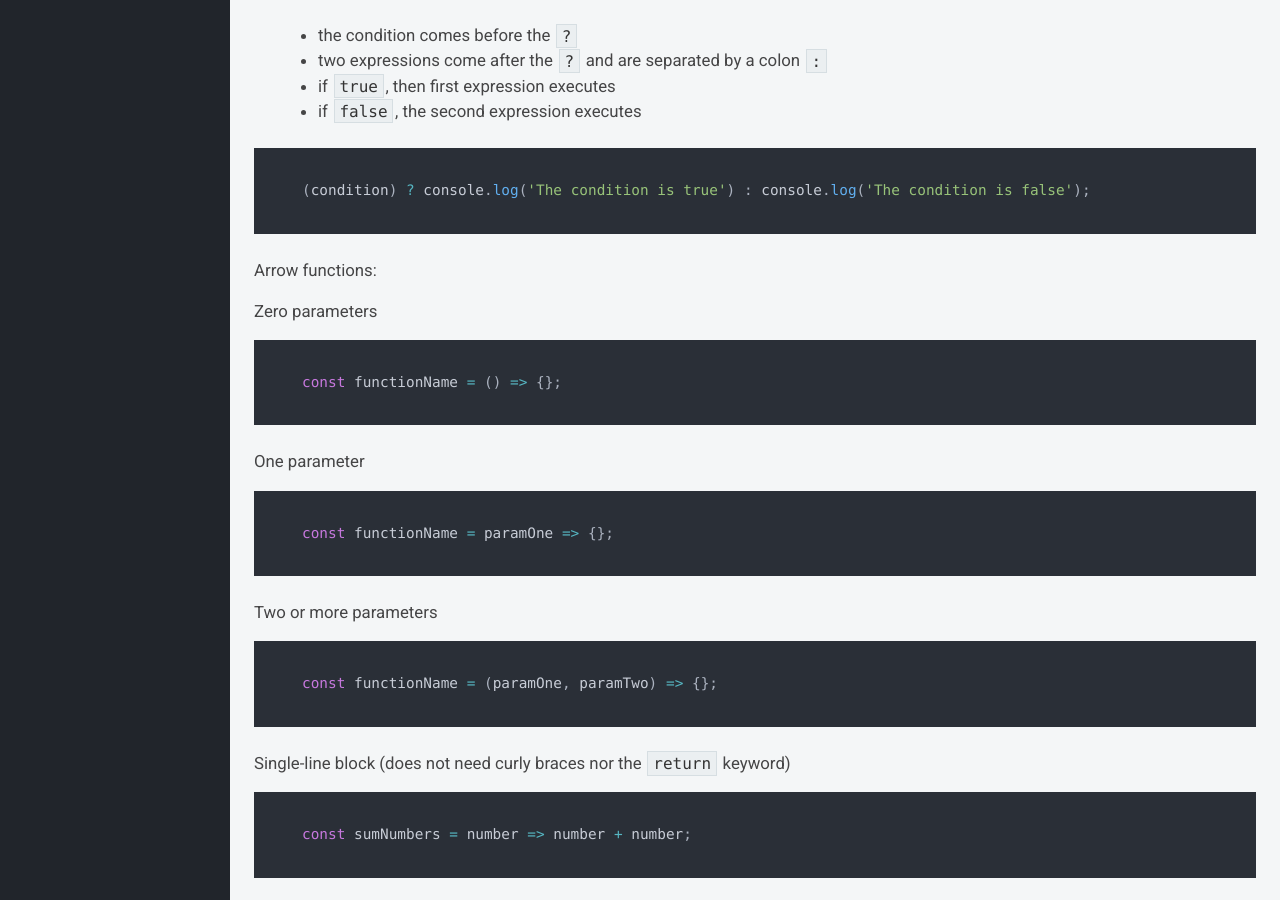
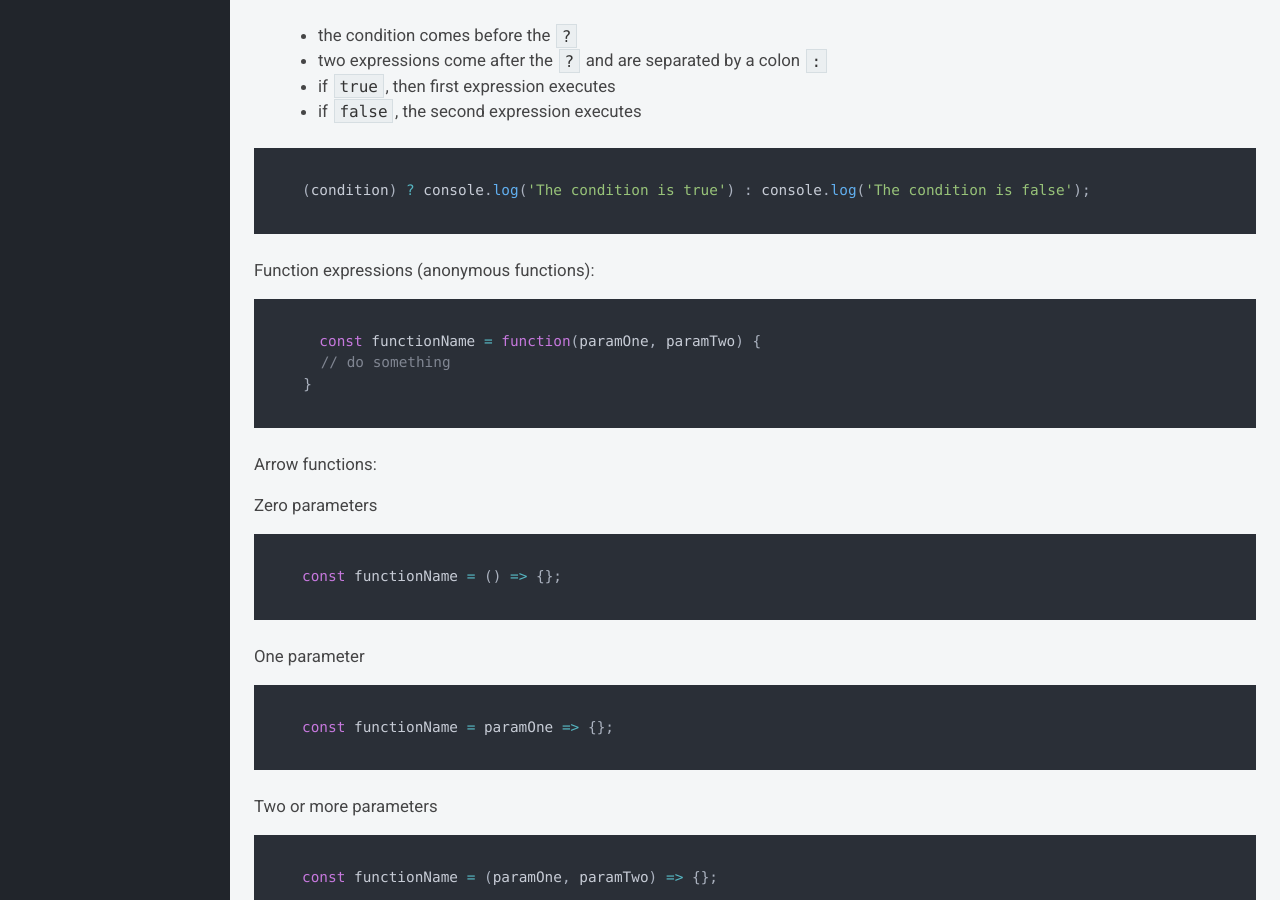
Before and after one commit to KJLarson/snippets, a Jekyll site: the page built from _pages/javascript.md, in a window 1280 px wide and 900 px high, scrolled down 641 px. Built offline with Jekyll 4.4.1, drawn with Linux system fonts in a browser that asks for light colours; nearby versions of some CDN libraries.

Commit message:
Add function expressions

````diff
--- a/_pages/javascript.md
+++ b/_pages/javascript.md
@@ -35,6 +35,14 @@ Ternary operator:
 (condition) ? console.log('The condition is true') : console.log('The condition is false');
 ```
 
+Function expressions (anonymous functions):
+
+```js
+  const functionName = function(paramOne, paramTwo) {
+    // do something
+  }
+```
+
 Arrow functions:
 
 Zero parameters
````
